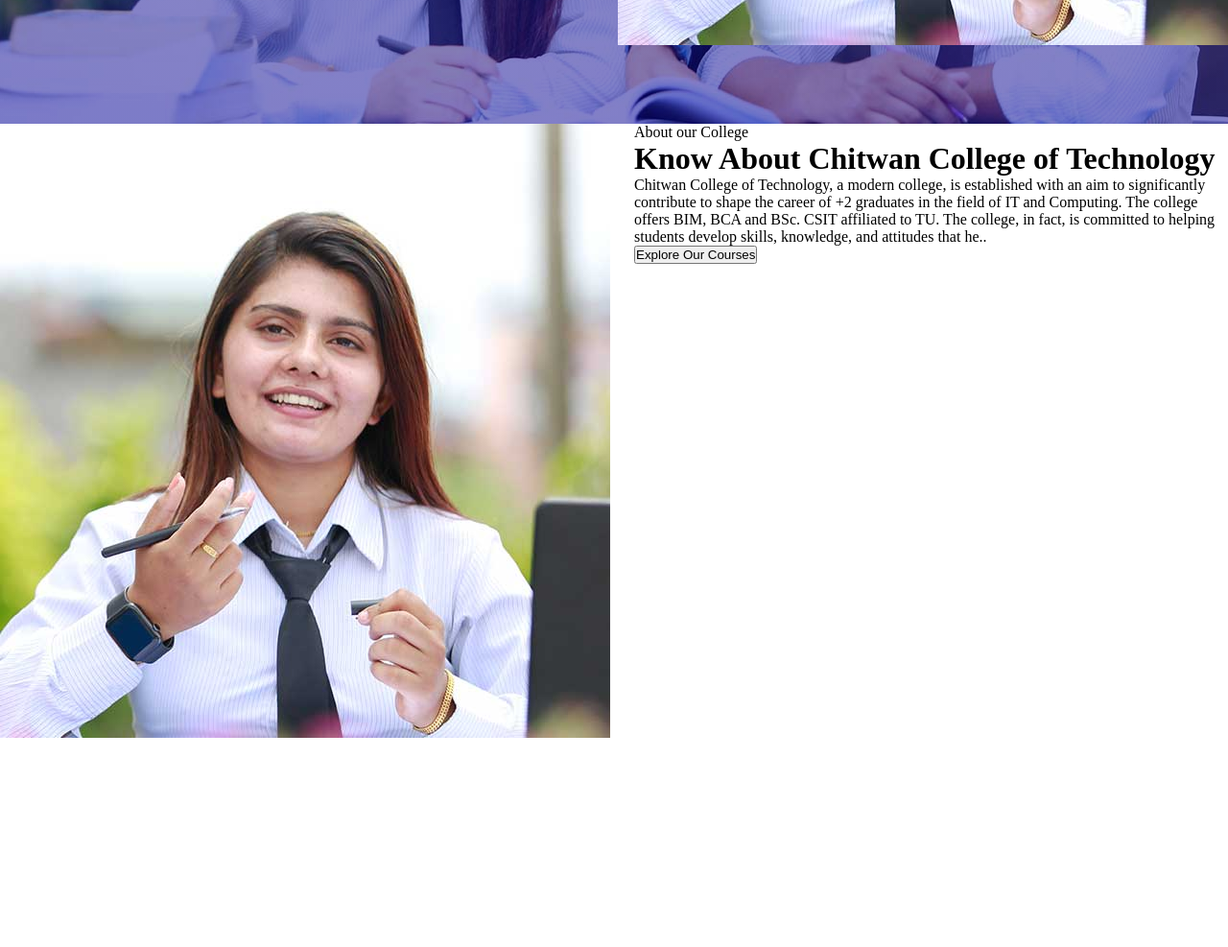
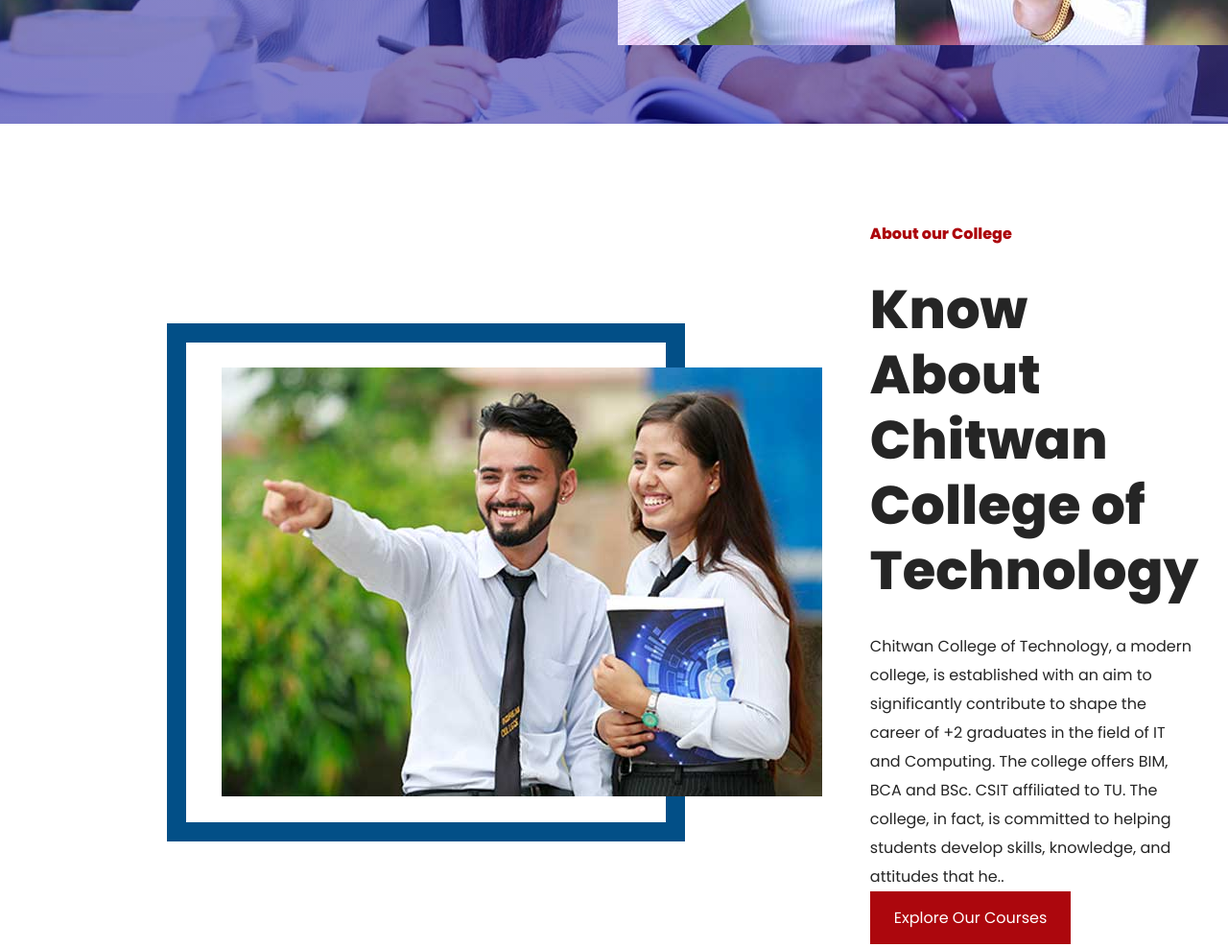
Before and after one commit to anantamishra/cct-csit-78, a plain HTML site: page index.html in a window 1280 px wide. Shown: the part 820-1807 px from the top of the page at 96% size. Before the commit the page ends 1593 px from the top, so only its background shows below. Drawn offline with Linux system fonts and the light colour scheme.

Commit message:
about section added

```diff
--- a/index.html
+++ b/index.html
@@ -51,21 +51,26 @@
         </div>
     </div>
 
+    <div class="about-wrapper">
         <div class="about-section">
             <div class="about-image">
-            <img src="./assets/hero-image.jpg" alt="Hero Image" />
+                <div class="about-img-bg"></div>
+                <img src="./assets/about-image.jpg" alt="Hero Image" />
             </div>
             <div class="about-content">
-            <p>About our College </p>
+                <p class="about-title">About our College </p>
                 <h1>Know About Chitwan College of Technology </h1>
-            <p>Chitwan College of Technology, a modern college, is established with an aim to significantly contribute
-                to shape the career of +2 graduates in the field of IT and Computing. The college offers BIM, BCA and
+                <p>Chitwan College of Technology, a modern college, is established with an aim to significantly
+                    contribute
+                    to shape the career of +2 graduates in the field of IT and Computing. The college offers BIM, BCA
+                    and
                     BSc. CSIT affiliated to TU. The college, in fact, is committed to helping students develop skills,
                     knowledge, and attitudes that
                     he..</p>
                 <button>Explore Our Courses</button>
             </div>
         </div>
+    </div>
 
 </body>
 
--- a/style.css
+++ b/style.css
@@ -92,6 +92,7 @@
 }
 .hero-content h1 {
   color: #ffffff;
+  margin: 50px 0px;
   font-family: Poppins, sans-serif;
   font-size: 65px;
   line-height: 68px;
@@ -111,9 +112,74 @@
   background-color: #024f87;
 }
 
+.about-wrapper {
+  display: flex;
+  justify-content: center;
+  padding: 100px 0;
+}
 .about-section {
   display: flex;
-  gap: 25px;
+  gap: 50px;
+  justify-content: center;
+  align-items: center;
+  width: 80%;
+}
+.about-content p {
+  font-family: Poppins, sans-serif;
+  font-size: 16px;
+  line-height: 30px;
+  color: #252525;
+}
+
+.about-content .about-title {
+  font-family: Poppins, sans-serif;
+  font-size: 16px;
+  line-height: 30px;
+  font-weight: 600;
+  color: #ac070d;
+}
+.about-content h1 {
+  font-family: Poppins, sans-serif;
+  font-size: 56px;
+  margin: 30px 0px;
+  line-height: 68px;
+  font-weight: 800;
+  color: #252525;
+}
+
+.about-content button {
+  background-color: #ac070d;
+  border: none;
+  padding: 15px 25px;
+  color: white;
+  font-family: "Poppins", sans-serif;
+  font-size: 16px;
+  cursor: pointer;
+}
+.about-content button:hover {
+  background-color: #024f87;
+}
+
+.about-image {
+  display: flex;
+  justify-content: center;
+  align-items: center;
+}
+
+.about-img-bg {
+  position: absolute;
+  height: 500px;
+  width: 500px;
+  background-color: white;
+  border: 20px solid #024f87;
+  z-index: -100;
+}
+.about-img-bg:hover {
+  border-color: #ac070d;
+}
+
+.about-image img {
+  padding-left: 200px;
 }
 
 @media screen and (max-width: 768px) {
```
Also changed, not shown: assets/about-image.jpg (added). Lines whose indentation alone changed are shown as unchanged.
